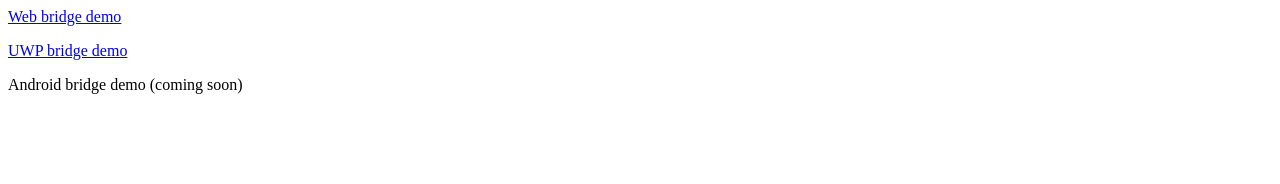
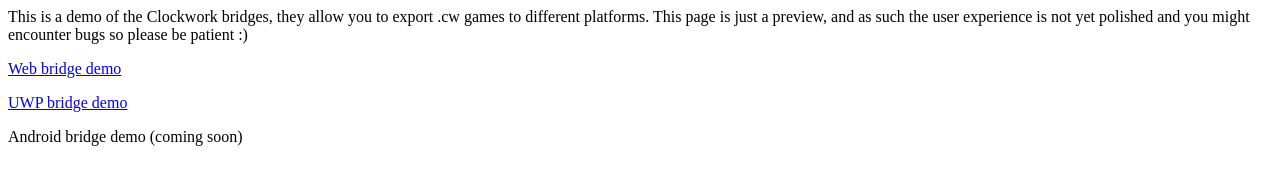
Before and after one commit to ClockworkDev/ClockworkBridgesDemo, a website: page public/index.html in a window 1280 px wide. Drawn offline with Linux system fonts and the light colour scheme.

Commit message:
Welcome text

```diff
--- a/public/index.html
+++ b/public/index.html
@@ -4,6 +4,10 @@
 </head>
 
 <body>
+    <p>
+        This is a demo of the Clockwork bridges, they allow you to export .cw games to different platforms.
+        This page is just a preview, and as such the user experience is not yet polished and you might encounter bugs so please be patient :)
+    </p>
     <p>
         <a href="web.html">Web bridge demo</a>
     </p>
```
